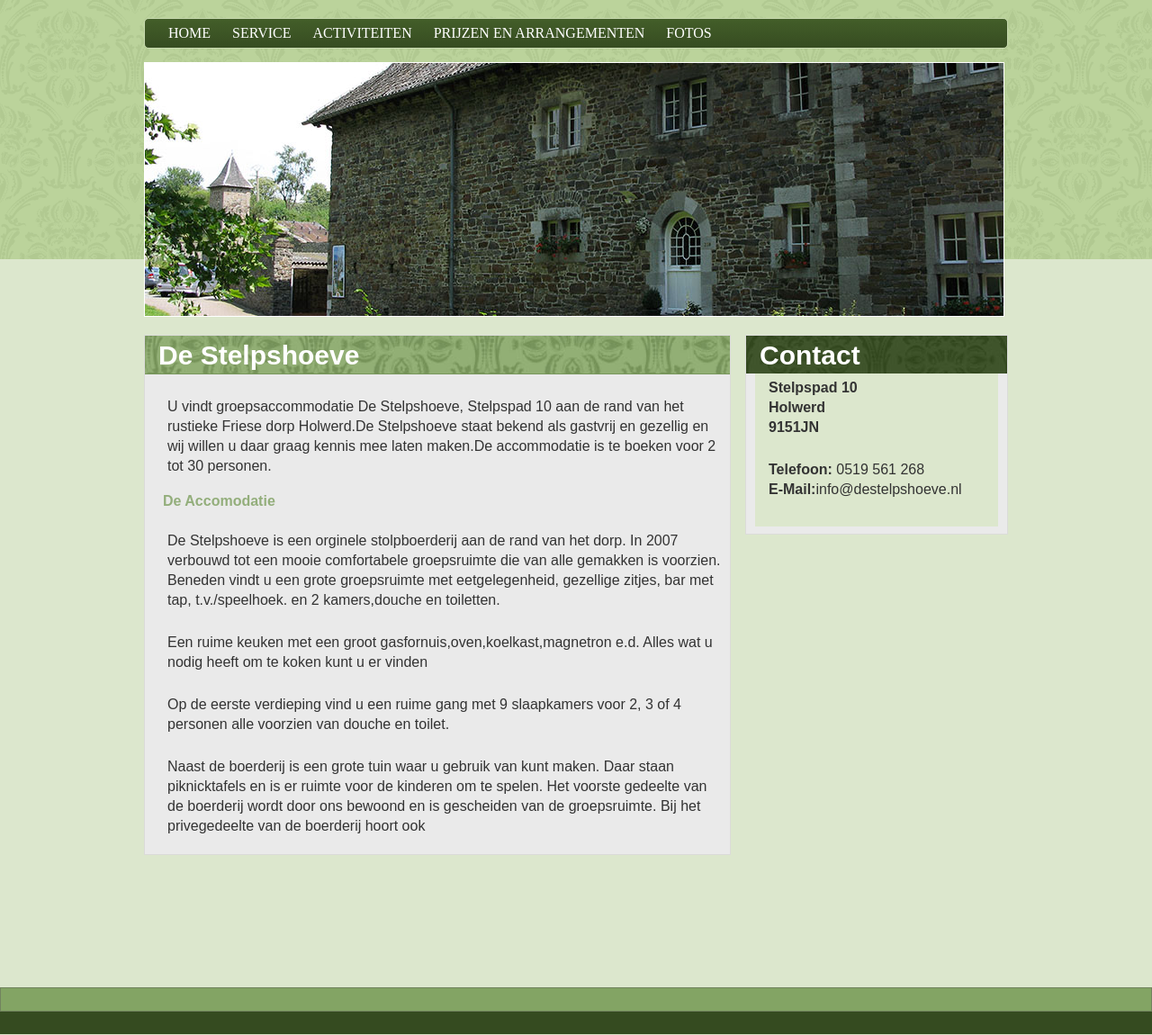
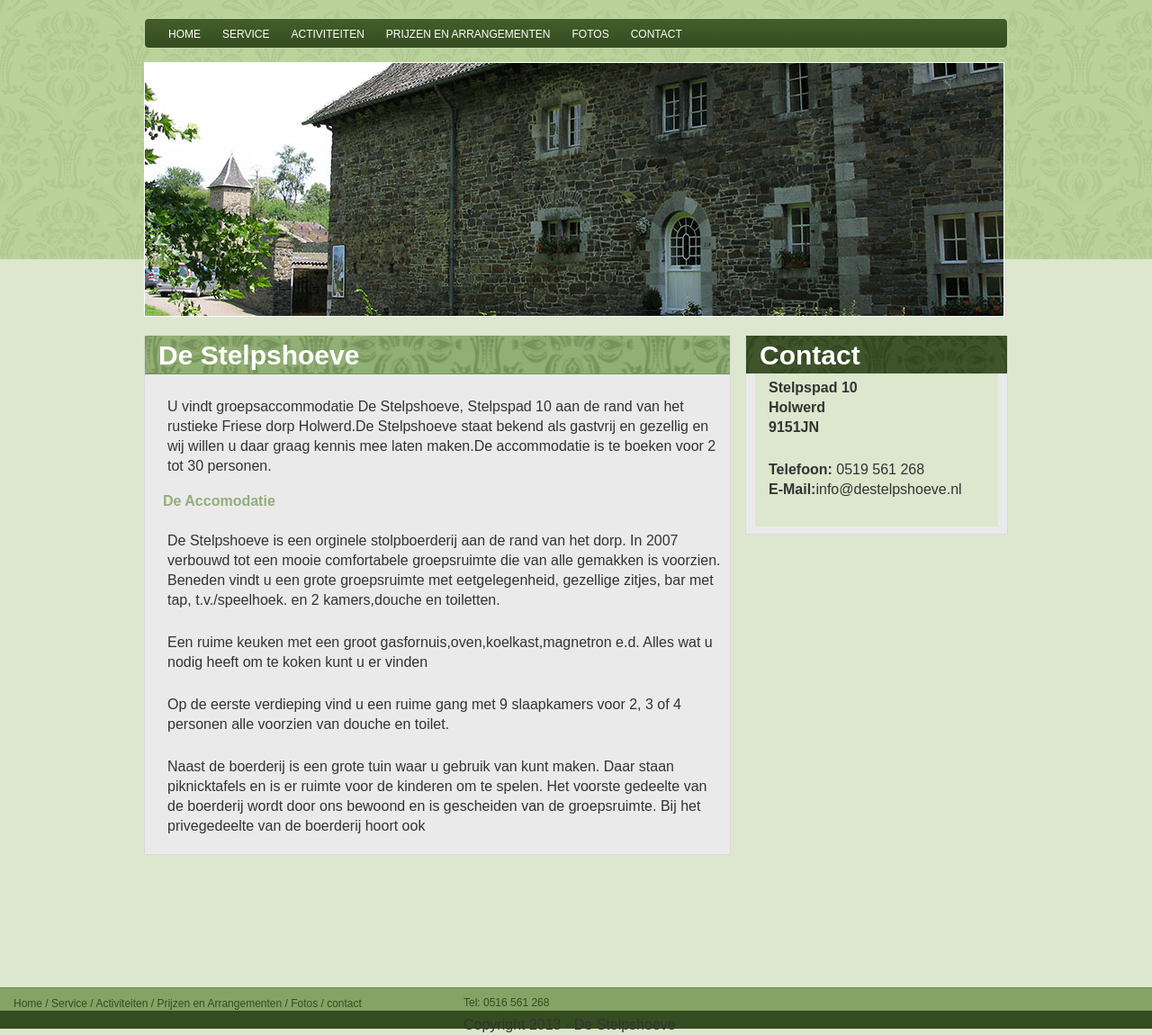
Before and after one commit to Apiria/Stelpshoeve, a PHP site: page / in a window 1280 px wide. Shown: the part 132-1282 px from the top of the page at 90% size. Run offline with PHP 8.4, Linux system fonts and the light colour scheme.

Commit message:
added footer information and styling

```diff
--- a/index.html
+++ b/index.html
@@ -26,6 +26,7 @@ and open the template in the editor.
                 <li><a href="#">Activiteiten</a></li>
                 <li><a href="#">Prijzen en Arrangementen</a></li>
                 <li><a href="#">Fotos</a></li>
+                <li><a href="#">Contact</a></li>
             </ul>
             <div class="slider">
                 <img src="images/slider-test-pic.jpg" class="sliderimg">
@@ -51,14 +52,19 @@ and open the template in the editor.
                     <div class="side-frame-content">
                         <p><strong>Stelpspad 10<br>Holwerd<br>9151JN</strong></p>
                         <p><strong>Telefoon:</strong> 0519 561 268<br>
-                        <strong>E-Mail:</strong>info@destelpshoeve.nl</p>
+                            <strong>E-Mail:</strong>info@destelpshoeve.nl</p>
                     </div>
                 </div>
             </div>
         </div>
         <div class="footer-holder">
-            <div class="footer-top"></div>
-            <div class="footer-bottom"></div>
+            <div class="footer-top cf">
+                <div class="footer-links"><p><a href="#">Home / </a><a href="#">Service / </a><a href="#">Activiteiten / </a><a href="#">Prijzen en Arrangementen / </a><a href="#">Fotos / </a><a href="#">contact</a></p></div>
+                <div class="footer-tel"><p>Tel: 0516 561 268</p></div>
+            </div>
+            <div class="footer-bottom">
+                <p>Copyright 2013 - De Stelpshoeve</p>
+            </div>
         </div>
     </div>
 </body>
--- a/style.css
+++ b/style.css
@@ -137,7 +137,10 @@ li {
 }
 
 a {
-
+    font-family:Arial;
+    font-size:12px;
+    color:#354b20;
+    text-decoration:none;
 }
 
 a:hover {
@@ -350,13 +353,31 @@ body{
 /* == footer == */
 /* ========================= **/
 
+.footer-holder{
+    height:46;
+}
+
 .footer-top{
     background-color:#83a464;
-    border:1px solid #71835e;
+    border-top:1px solid #71835e;
     height:25px;
 }
 
+    .footer-links p{
+        float:left;
+        width:500px;
+    }
+
+    .footer-tel p{
+        float:center;
+    }
+
+        .footer-tel p{
+            font-size:12px;
+            color:#354b20;
+        }
+
 .footer-bottom{
     background-color:#354b20;
-    height:25px;
+    height:20px;
 }
```
